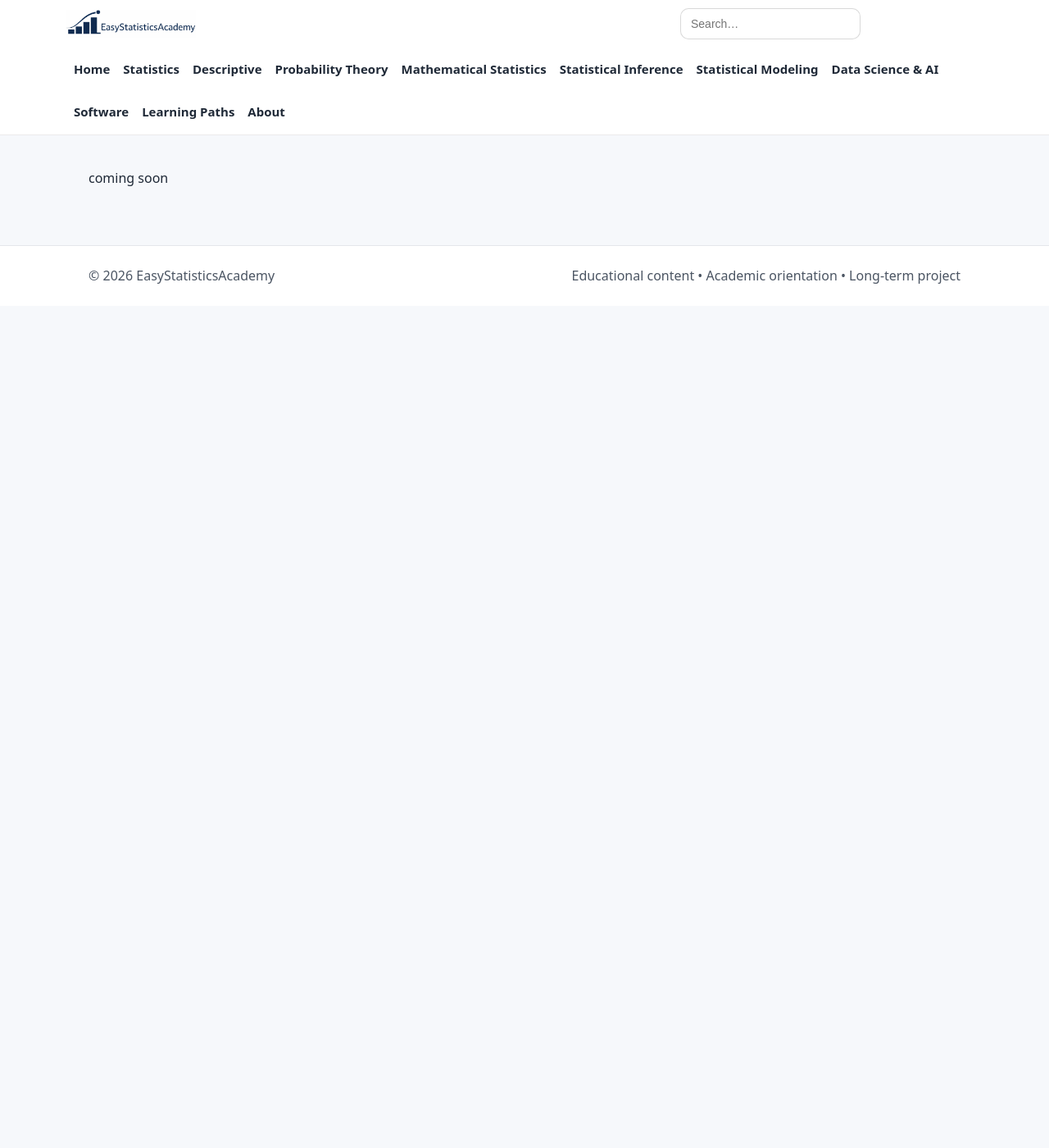
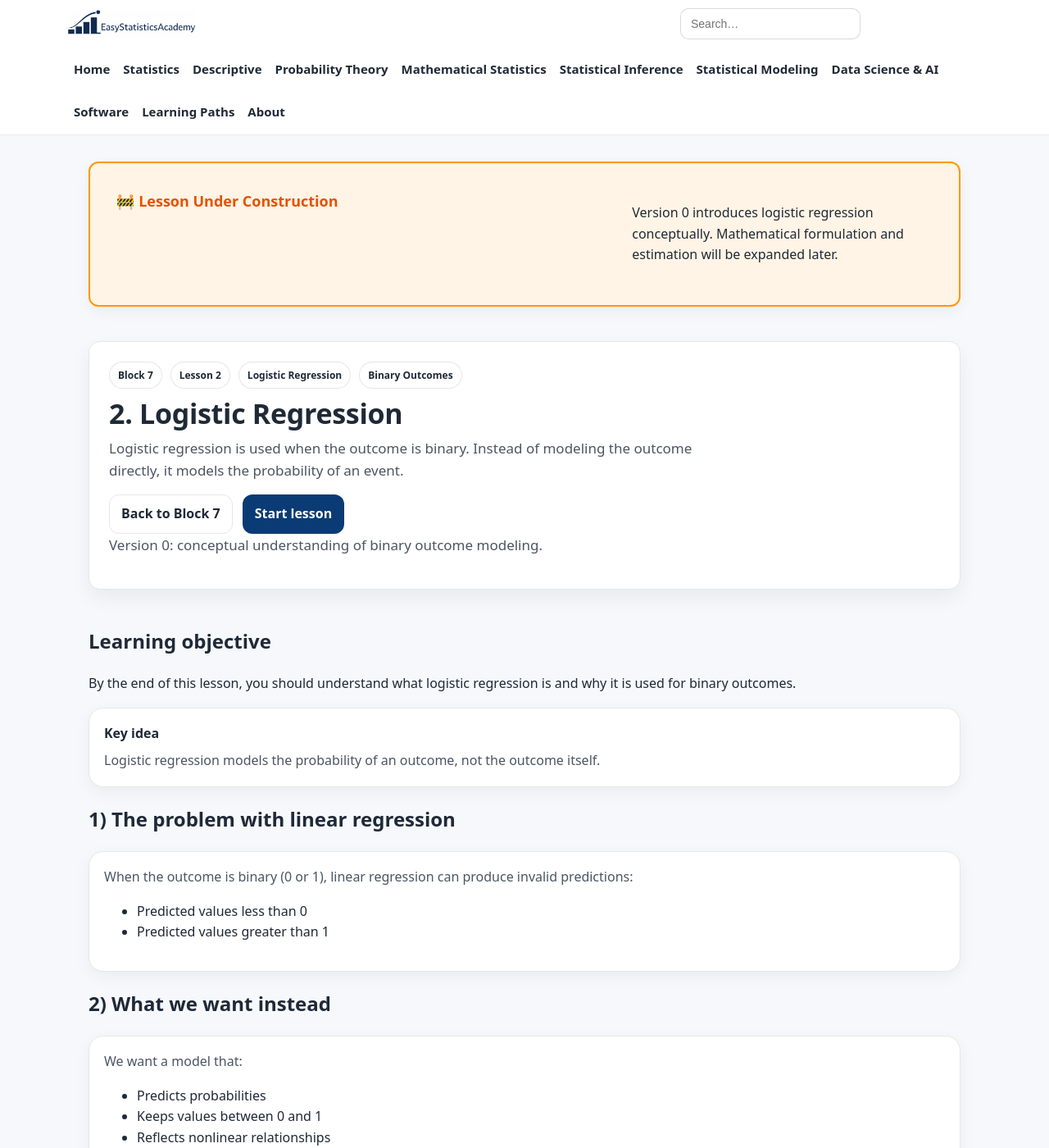
Before and after one commit to ammar-homaida-statistics/easystatisticsacademy, a Jekyll site: the page built from modeling/extensions/logistic-regression/index.md, in a window 1280 px wide and 1400 px high. Shown: the whole window at 82% size. Built offline with Jekyll 4.4.1, drawn with Linux system fonts in a browser that asks for light colours; our own code applies the rules of GitHub Pages for plain Markdown files; some of the changed text lies outside the part shown.

Commit message:
Add lesson content

```diff
--- a/modeling/extensions/logistic-regression/index.md
+++ b/modeling/extensions/logistic-regression/index.md
@@ -1 +1,184 @@
-coming soon
+---
+layout: default
+title: 2. Logistic Regression
+permalink: /modeling/extensions/logistic-regression/
+sidebar: false
+---
+
+<!-- UNDER CONSTRUCTION -->
+<section class="section section-slim">
+  <div class="callout" style="background:#fff4e5; border:2px solid #ff9800; padding:2rem; border-radius:12px;">
+    <h2 style="color:#e65100;">🚧 Lesson Under Construction</h2>
+    <p>
+      Version 0 introduces logistic regression conceptually.
+      Mathematical formulation and estimation will be expanded later.
+    </p>
+  </div>
+</section>
+
+<!-- ✅ Update last visited lesson -->
+<script>
+(function () {
+  localStorage.setItem("esa_continue_modeling_extensions_lesson_v0", JSON.stringify({
+    url: "/modeling/extensions/logistic-regression/",
+    label: "Lesson 2 — Logistic Regression",
+    ts: Date.now()
+  }));
+})();
+</script>
+
+<!-- HERO -->
+<section class="hero hero-section">
+  <div class="hero-card">
+
+    <div class="badge-row">
+      <span class="badge">Block 7</span>
+      <span class="badge">Lesson 2</span>
+      <span class="badge">Logistic Regression</span>
+      <span class="badge">Binary Outcomes</span>
+    </div>
+
+    <h1>2. Logistic Regression</h1>
+
+    <p class="lead">
+      Logistic regression is used when the outcome is binary.
+      Instead of modeling the outcome directly, it models the probability of an event.
+    </p>
+
+    <div class="hero-actions">
+      <a class="btn btn-outline" href="/modeling/extensions/">Back to Block 7</a>
+      <a class="btn" href="#lesson">Start lesson</a>
+    </div>
+
+    <p class="muted-mini">
+      Version 0: conceptual understanding of binary outcome modeling.
+    </p>
+
+  </div>
+</section>
+
+<!-- LESSON -->
+<section class="section" id="lesson">
+
+  <h2>Learning objective</h2>
+  <p>
+    By the end of this lesson, you should understand what logistic regression is
+    and why it is used for binary outcomes.
+  </p>
+
+  <div class="card">
+    <h3>Key idea</h3>
+    <p>
+      Logistic regression models the probability of an outcome, not the outcome itself.
+    </p>
+  </div>
+
+  <h2>1) The problem with linear regression</h2>
+  <div class="card">
+    <p>
+      When the outcome is binary (0 or 1),
+      linear regression can produce invalid predictions:
+    </p>
+    <ul>
+      <li>Predicted values less than 0</li>
+      <li>Predicted values greater than 1</li>
+    </ul>
+  </div>
+
+  <h2>2) What we want instead</h2>
+  <div class="card">
+    <p>
+      We want a model that:
+    </p>
+    <ul>
+      <li>Predicts probabilities</li>
+      <li>Keeps values between 0 and 1</li>
+      <li>Reflects nonlinear relationships</li>
+    </ul>
+  </div>
+
+  <h2>3) What logistic regression does</h2>
+  <div class="card">
+    <p>
+      Logistic regression models the probability that the outcome equals 1.
+    </p>
+  </div>
+
+  <h2>4) Output of the model</h2>
+  <div class="card">
+    <p>
+      The model produces values between 0 and 1,
+      interpreted as probabilities.
+    </p>
+  </div>
+
+  <h2>5) Shape of the relationship</h2>
+  <div class="card">
+    <p>
+      Instead of a straight line,
+      logistic regression produces an S-shaped curve.
+    </p>
+  </div>
+
+  <h2>6) Interpretation</h2>
+  <div class="card">
+    <p>
+      The model describes how predictors affect the probability of an event.
+    </p>
+  </div>
+
+  <h2>7) Examples of use</h2>
+  <div class="card">
+    <ul>
+      <li>Disease vs no disease</li>
+      <li>Purchase vs no purchase</li>
+      <li>Pass vs fail</li>
+    </ul>
+  </div>
+
+  <h2>8) Key difference from linear regression</h2>
+  <div class="card">
+    <ul>
+      <li>Linear regression → continuous outcome</li>
+      <li>Logistic regression → probability of binary outcome</li>
+    </ul>
+  </div>
+
+  <h2>9) Why this matters</h2>
+  <div class="card">
+    <p>
+      Logistic regression allows valid modeling of binary outcomes,
+      which are common in real-world problems.
+    </p>
+  </div>
+
+  <h2>10) What comes next</h2>
+  <div class="card">
+    <p>
+      To understand logistic regression fully,
+      we need to connect probabilities to a linear model using the logit transformation.
+    </p>
+  </div>
+
+  <div class="card">
+    <h3>Outcome of this lesson</h3>
+    <ul>
+      <li>Understand logistic regression conceptually</li>
+      <li>Recognize limitations of linear regression for binary data</li>
+      <li>Interpret probabilities as model outputs</li>
+      <li>Understand the S-shaped relationship</li>
+      <li>Prepare for logit transformation</li>
+    </ul>
+  </div>
+
+  <div class="card">
+    <h3>Next step</h3>
+    <p>
+      We now explain how probabilities are transformed into a linear form using the logit.
+    </p>
+    <a class="btn" href="/modeling/extensions/probability-vs-logit/">
+      Next lesson: Probability vs Logit →
+    </a>
+  </div>
+
+</section>
```
